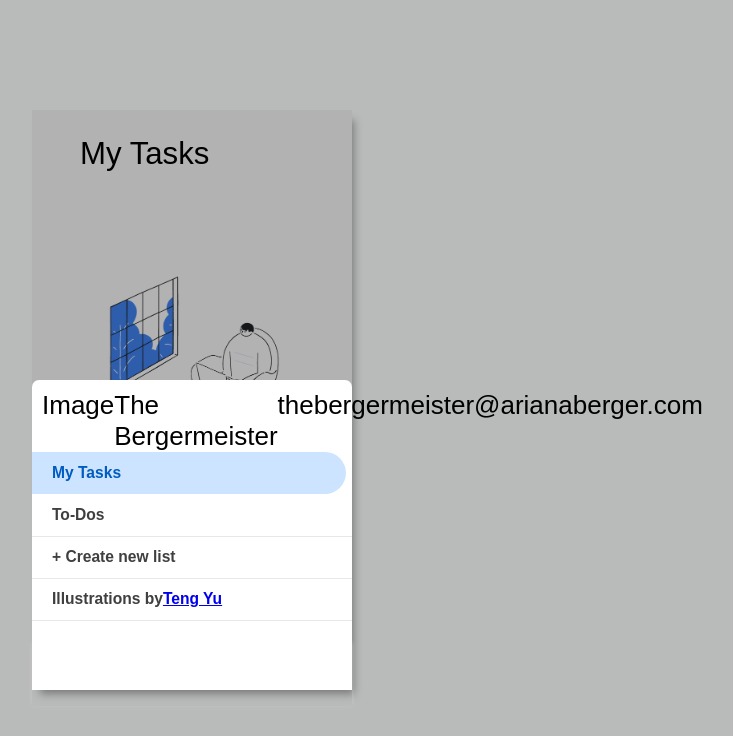
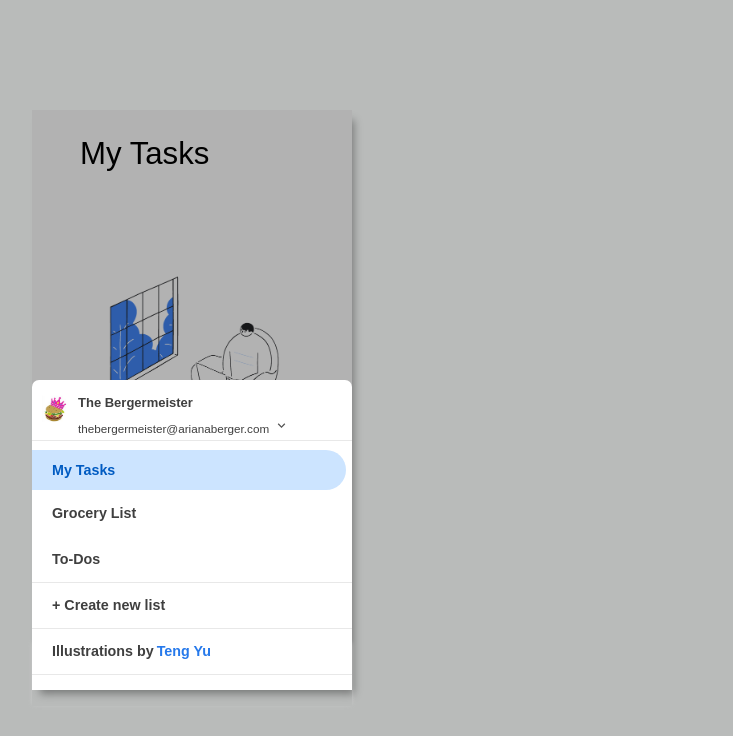
Before and after one commit to arianaberger/google-tasks, a React (Create React App) app in the folder google-tasks/: page / in a window 1280 px wide. Both pictures are taken after a click on the icon 501 px from the left and 670 px from the top of the page. Shown: the top 736 px of the page, without its empty margins (448-1181 px from the left). Built offline with nearby package versions, Linux system fonts and the light colour scheme.

Commit message:
Mostly finish up menu formatting

```diff
--- a/google-tasks/src/AddTaskForm.js
+++ b/google-tasks/src/AddTaskForm.js
@@ -27,7 +27,6 @@ const AddTaskForm = (props) => {
           <button type="submit" className="Submit-button">Save</button>
         </div>
       </div>
-
       </form>
     </div>
   )
--- a/google-tasks/src/App.css
+++ b/google-tasks/src/App.css
@@ -1,5 +1,11 @@
 body {
   font-family: 'Montserrat', sans-serif;
+}
+
+a {
+  text-decoration: none;
+  padding-left: 3px;
+  color: #2679EB;
 }
 
 .App {
@@ -15,10 +21,6 @@ body {
   justify-content: center;
   font-size: calc(10px + 2vmin);
   color: black;
-}
-
-.App-link {
-  color: #09d3ac;
 }
 
 .App-main {
@@ -240,6 +242,10 @@ button {
   color: #2679EB;
 }
 
+.Submit-button:hover {
+  cursor: pointer;
+}
+
 /*  Menu Overlay Formatting */
 
 #Menu-overlay {
@@ -268,17 +274,37 @@ button {
 }
 
 #Email {
+  color: #3F3F3F;
   display: flex;
+  margin-bottom: 10px;
+  min-height: 50px;
+}
+
+.Email-name {
+  padding-left: 10px;
+  padding-bottom: 3px;
+  padding-top: 5px;
+  display: table;
+  font-size: 0.5em;
+  font-weight: bold;
+}
+
+.Email-info {
+  padding-left: 10px;
+  display: block;
+  font-size: 0.45em;
+  padding-top: 5px;
 }
 
 .Menu-row {
+  min-height: 10px;
   color: #3F3F3F;
-  font-size: .6em;
+  font-size: .55em;
   font-weight: bold;
   display: flex;
   padding-left: 10px;
-  padding-bottom: 12px;
-  padding-top: 12px;
+  padding-bottom: 15px;
+  padding-top: 15px;
 }
 
 #Menu-row-select {
@@ -287,7 +313,7 @@ button {
   left: 0;
   color: #005BC2;
   border-radius: 0px 30px 30px 0px;
-  font-size: .6em;
+  font-size: .55em;
   font-weight: bold;
   display: flex;
   padding-left: 20px;
@@ -302,6 +328,25 @@ button {
   left: 0;
   border-bottom: .75px solid #E8E8E8;
 }
+
+.Menu-divider2 {
+  width: 100%;
+  height: 50px;
+  position: absolute;
+  left: 0;
+  border-bottom: .75px solid #E8E8E8;
+}
+
+#Berger {
+  width: 285x;
+  height: 28px;
+  padding-top: 5px;
+}
+
+#adjust {
+  padding-top: -10px;
+}
+
 
 /* SVG Formatting */
 
@@ -329,6 +374,13 @@ button {
   padding-left: 70%;
 }
 
+.Arrow2 {
+  width: 15px;
+  height: 15px;
+  fill: #555555;
+  padding-left: 5px;
+}
+
 .Notes-svg {
   padding-left: 5px;
   width: 20px;
@@ -349,8 +401,16 @@ button {
   fill: #555555;
 }
 
+#Menu-svg:hover {
+  cursor: pointer;
+}
+
 #More-svg {
   width: 22px;
   height: 22px;
   fill: #555555;
 }
+
+#Google-plus:hover {
+  cursor: pointer;
+}
--- a/google-tasks/src/Menu.js
+++ b/google-tasks/src/Menu.js
@@ -1,17 +1,36 @@
 import React from 'react';
+import Berger from './images/berger.png';
 
 const Menu = () => {
   return (
     <div id="Menu">
       <div id="Email">
-        <div>Image</div>
-        <span>The Bergermeister</span>
-        <span>thebergermeister@arianaberger.com</span>
+        <div><img src={Berger} alt="berger" id="Berger"/></div>
+        <div>
+          <span className="Email-name">The Bergermeister</span>
+
+        <div className="Email-info">
+            <span id="adjust">thebergermeister@arianaberger.com</span>
+            <span>
+              <svg xmlns="http://www.w3.org/2000/svg" viewBox="0 0 24 24" className="Arrow2">
+                <path d="M16.59 8.59L12 13.17 7.41 8.59 6 10l6 6 6-6z"/>
+                <path d="M0 0h24v24H0z" fill="none"/>
+              </svg>
+            </span>
+        </div>
+
+        </div>
+        <div className="Menu-divider2"></div>
       </div>
 
+
+
       <div id="Menu-row-select">My Tasks</div>
+      <div className="Menu-row"></div>
       <div className="Menu-row">Grocery List</div>
       <div className="Menu-row">To-Dos</div>
+
+
 
       <div className="Menu-divider"></div>
       <div className="Menu-row">+ Create new list</div>
--- a/google-tasks/src/MenuFooter.js
+++ b/google-tasks/src/MenuFooter.js
@@ -12,7 +12,7 @@ const MenuFooter = (props) => {
         </svg>
       </div>
       <div className="Col-2">
-        <img src={Plus} onClick={props.onClickAddTask} alt="google-plus-icon" />
+        <img src={Plus} onClick={props.onClickAddTask} alt="google-plus-icon" id="Google-plus"/>
       </div>
       <div className="Col-3">
         <svg xmlns="http://www.w3.org/2000/svg" viewBox="0 0 24 24" id="More-svg">
```
Also changed, not shown: google-tasks/src/images/berger.png (added). Lines whose indentation alone changed are shown as unchanged.
